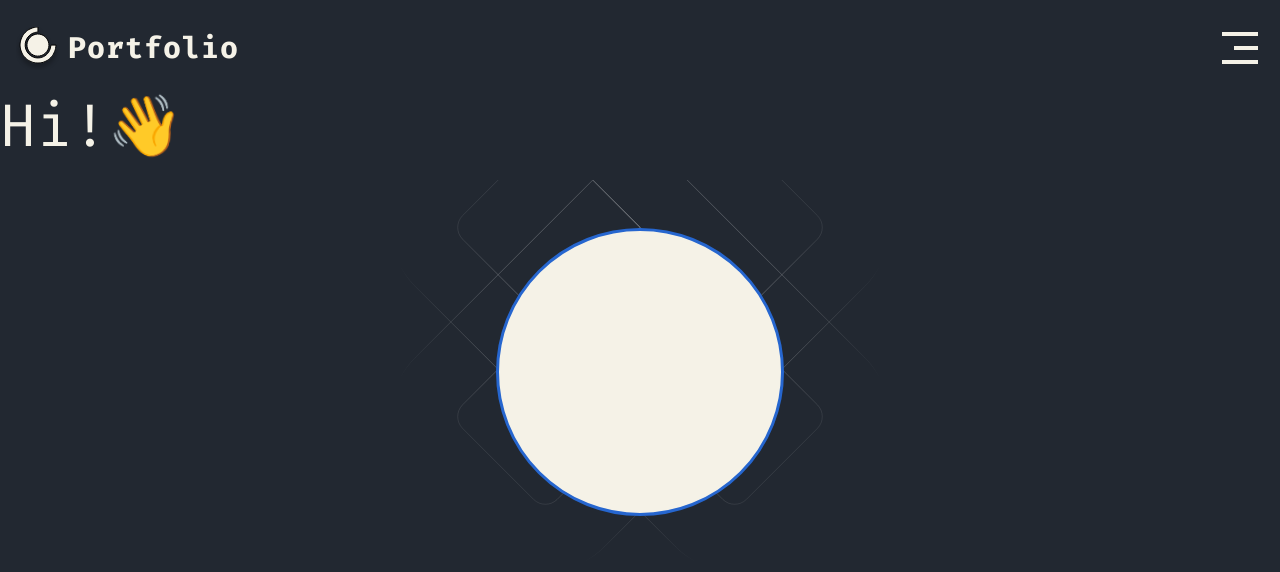
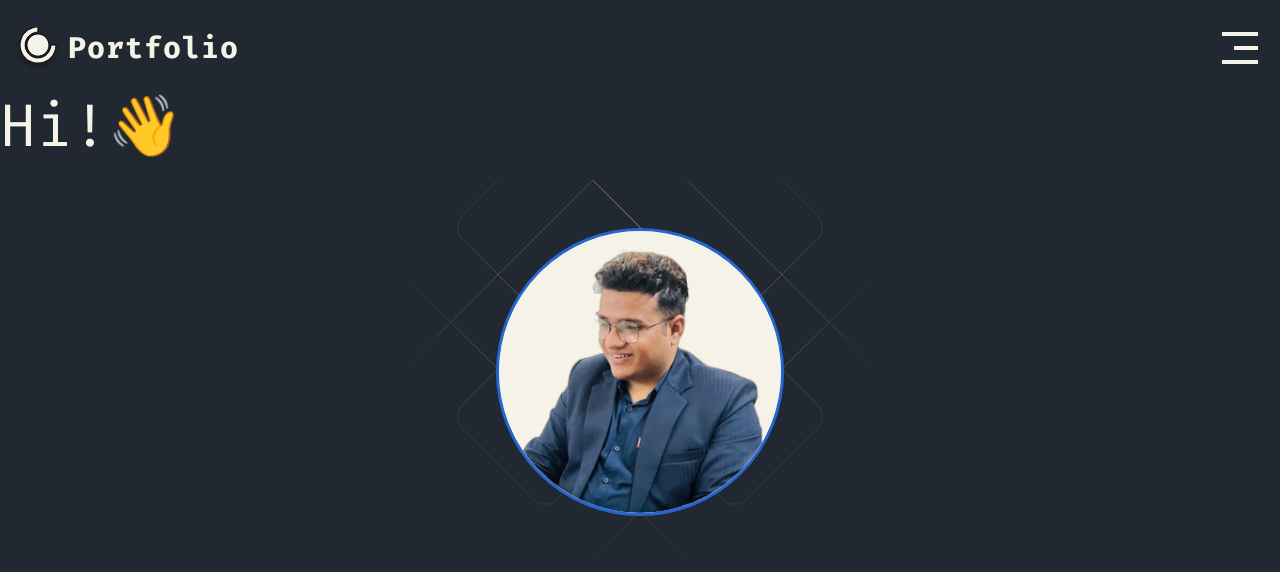
Before and after one commit to anmoljhamb/portfolio, a React (Vite) app in the folder client/: page / in a window 1280 px wide. Shown: the top 572 px of the page. Built offline with nearby package versions, Linux system fonts and the light colour scheme.

Commit message:
Picture added.

```diff
--- a/client/src/assets/index.ts
+++ b/client/src/assets/index.ts
@@ -1 +1,2 @@
 export { default as Logo } from "./logo.svg";
+export { default as Pic } from "./pic_1.png";
--- a/client/src/components/Hero.tsx
+++ b/client/src/components/Hero.tsx
@@ -1,3 +1,4 @@
+import { Pic } from "../assets";
 import HeroBgAnimation from "./HeroBgAnimation";
 
 const Hero = () => {
@@ -8,7 +9,9 @@ const Hero = () => {
           Hi!
           <div className="inline-block animate-wiggle">👋</div>
           <div className="my-6 overflow-hidden mx-auto relative flex flex-row justify-center items-center w-full h-96">
-            <div className="w-72 h-72 rounded-full bg-text-primary z-20 border-[3px] border-brand"></div>
+            <div className="w-72 h-72 rounded-full bg-text-primary z-10 border-[3px] border-brand overflow-hidden">
+              <img src={Pic} alt="" />
+            </div>
             <HeroBgAnimation />
           </div>
         </div>
--- a/client/src/components/HeroBgAnimation.tsx
+++ b/client/src/components/HeroBgAnimation.tsx
@@ -1,5 +1,5 @@
 const HeroBgAnimation = () => (
-  <div className="z-10 absolute w-[500px] h-[600px]">
+  <div className="z-0 absolute w-[500px] h-[600px]">
     <svg
       className="BgAnimation__svg"
       viewBox="0 0 602 602"
```
Also changed, not shown: client/src/assets/pic_1.png (added).
